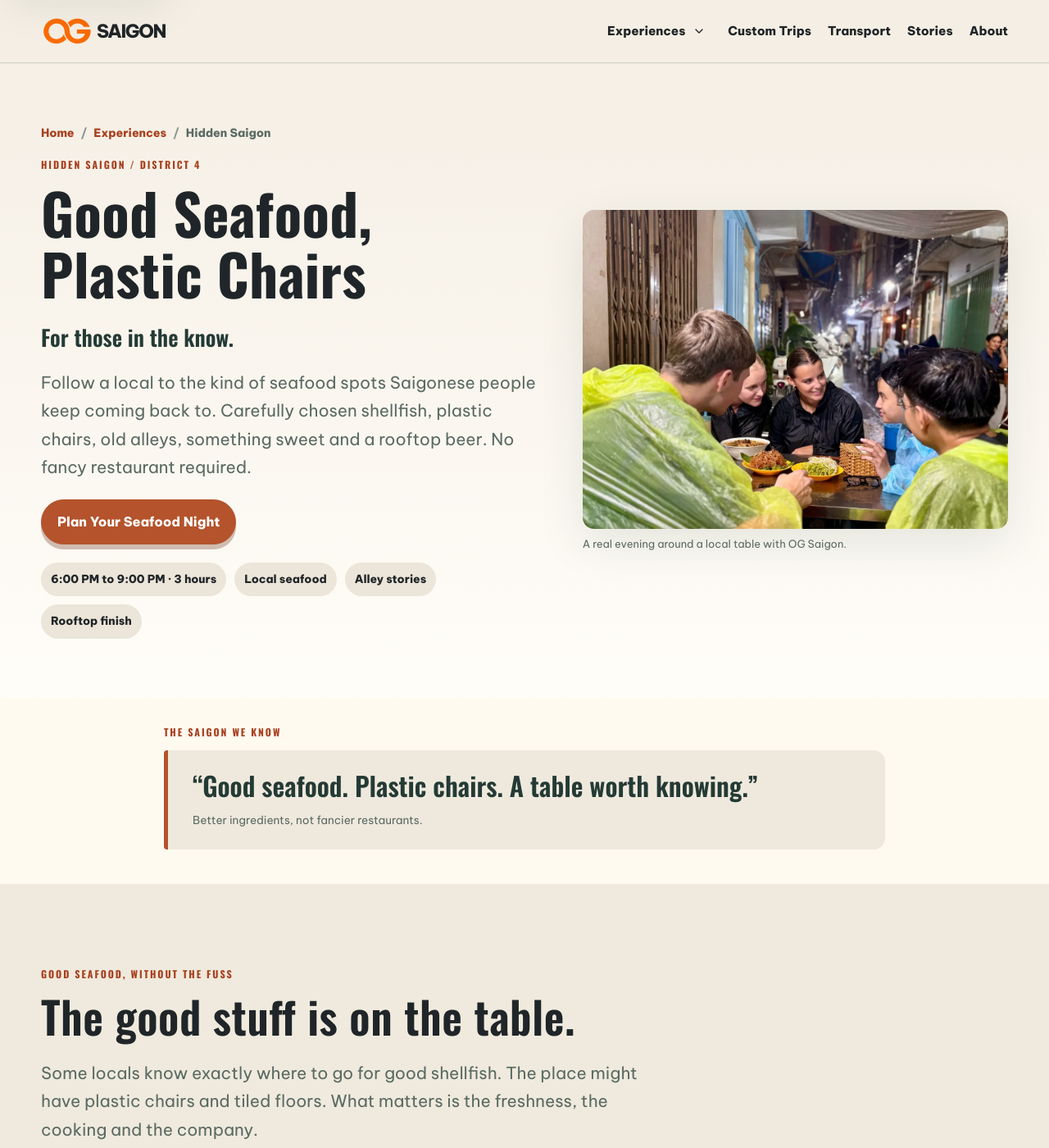
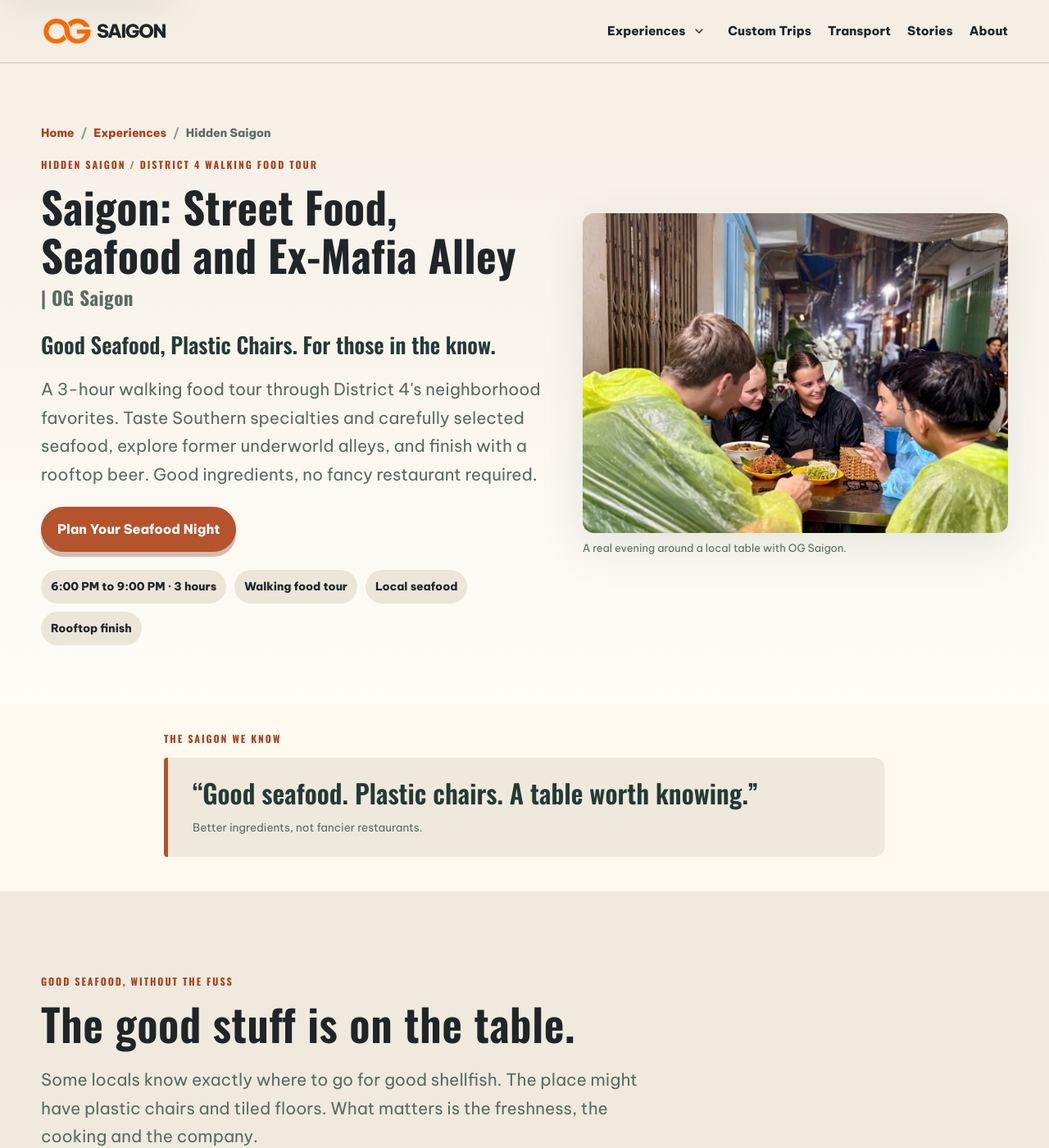
Before and after one commit to DSG2025/DSG2025.github.io, a Jekyll site: the page built from experiences/hidden-saigon/index.html, in a window 1280 px wide and 1400 px high. Shown: the whole window at 82% size. Built offline with Jekyll 4.4.1, drawn with Linux system fonts in a browser that asks for light colours; some web fonts are replaced; some of the changed text lies outside the part shown.

Commit message:
content(hidden-saigon): align GYG title and clarify walking food tour

```diff
--- a/assets/css/hidden-saigon-v2.css
+++ b/assets/css/hidden-saigon-v2.css
@@ -2,7 +2,8 @@
 .hidden-food { --hf-dark:#243a35; --hf-line:rgba(36,58,53,.16); }
 .hidden-food .hf-hero { padding-bottom:72px; }
 .hidden-food .hf-hero-grid { grid-template-columns:minmax(0,1.08fr) minmax(0,.92fr); gap:clamp(24px,4vw,56px); align-items:center; }
-.hidden-food .hf-hero h1 { font-size:clamp(2.65rem,5.4vw,4.65rem); line-height:1.08; max-width:760px; letter-spacing:.005em; }
+.hidden-food .hf-hero h1 { font-size:clamp(2.15rem,4.1vw,3.55rem); line-height:1.12; max-width:760px; letter-spacing:.005em; overflow-wrap:normal; }
+.hidden-food .hf-hero-brand { display:block; font-size:.44em; line-height:1.4; letter-spacing:.02em; margin-top:8px; color:var(--muted); }
 .hidden-food .hf-hero-quote { font-family:var(--type-display-font-family); font-size:clamp(1.3rem,2.1vw,1.75rem); font-weight:600; line-height:1.35; color:var(--hf-dark); margin:22px 0 12px; }
 .hidden-food .hf-hero .lead { max-width:620px; }
 .hidden-food .hf-hero-photo { margin:0; min-width:0; }
@@ -72,7 +73,8 @@
 }
 @media (max-width:700px) {
   .hidden-food .hf-hero { padding-top:38px; padding-bottom:50px; }
-  .hidden-food .hf-hero h1 { font-size:clamp(2.4rem,10vw,3.4rem); }
+  .hidden-food .hf-hero h1 { font-size:clamp(2.1rem,8.5vw,3rem); }
+  .hidden-food .hf-hero-brand { font-size:.48em; }
   .hidden-food .hf-intro { padding-top:24px; padding-bottom:34px; }
   .hidden-food .hf-quote { padding:21px 20px; }
   .hidden-food .hf-single-menu { padding:21px 20px; }
--- a/experiences/hidden-saigon/index.html
+++ b/experiences/hidden-saigon/index.html
@@ -7,12 +7,12 @@ layout: null
 <head>
 <meta charset="utf-8"/>
 <meta content="width=device-width,initial-scale=1" name="viewport"/>
-<title>Good Seafood, Plastic Chairs | Saigon Seafood Tour | OG Saigon</title>
-<meta content="A Saigon seafood evening for those in the know. Enjoy carefully chosen seafood at humble District 4 eateries, explore local alleys, taste chè and finish with a rooftop beer." name="description"/>
+<title>Saigon: Street Food, Seafood and Ex-Mafia Alley | OG Saigon</title>
+<meta content="Explore District 4 on a 3-hour Saigon walking food tour with local seafood, Southern favorites, old underworld alley stories and a rooftop beer." name="description"/>
 <meta content="index,follow,max-image-preview:large,max-snippet:-1,max-video-preview:-1" name="robots"/><link href="https://ogsaigon.com/experiences/hidden-saigon/" rel="canonical"/>
 <meta content="#16382f" name="theme-color"/>
-<meta content="Good Seafood, Plastic Chairs | Saigon Seafood Tour | OG Saigon" property="og:title"/>
-<meta content="A Saigon seafood evening for those in the know. Enjoy carefully chosen seafood at humble District 4 eateries, explore local alleys, taste chè and finish with a rooftop beer." property="og:description"/>
+<meta content="Saigon: Street Food, Seafood and Ex-Mafia Alley | OG Saigon" property="og:title"/>
+<meta content="Explore District 4 on a 3-hour Saigon walking food tour with local seafood, Southern favorites, old underworld alley stories and a rooftop beer." property="og:description"/>
 <meta content="website" property="og:type"/>
 <meta content="https://ogsaigon.com/experiences/hidden-saigon/" property="og:url"/>
 <meta content="https://ogsaigon.com/assets/images/grilled-seafood.webp" property="og:image"/><meta content="Scallops grilled with scallion oil at a local Saigon seafood stall" property="og:image:alt"/>
@@ -26,7 +26,7 @@ layout: null
 <link href="/assets/css/style.css" rel="stylesheet"/>
 <link href="/assets/css/hidden-saigon-v2.css" rel="stylesheet"/>
 <script type="application/ld+json">{"@context":"https://schema.org","@graph":[{"@type":"Organization","@id":"https://ogsaigon.com/#organization","name":"OG Saigon Experience & Transport","alternateName":"OG Saigon","url":"https://ogsaigon.com/","telephone":"+84938033395","areaServed":{"@type":"City","name":"Ho Chi Minh City"},"founder":{"@type":"Person","name":"Duy Nguyen"},"sameAs":["https://www.tripadvisor.com/Attraction_Review-g293925-d34420172-Reviews-OG_Saigon_Experience_Transport-Ho_Chi_Minh_City.html","https://www.getyourguide.com/og-saigon-experience--transport-s695288/","https://www.airbnb.com/experiences/7046435"],"logo":{"@type":"ImageObject","url":"https://ogsaigon.com/favicon-512x512.png"}},{"@type":"BreadcrumbList","itemListElement":[{"@type":"ListItem","position":1,"name":"Home","item":"https://ogsaigon.com/"},{"@type":"ListItem","position":2,"name":"Experiences","item":"https://ogsaigon.com/experiences/"},{"@type":"ListItem","position":3,"name":"Hidden Saigon","item":"https://ogsaigon.com/experiences/hidden-saigon/"}]}]}</script>
-<meta content="Good Seafood, Plastic Chairs | Saigon Seafood Tour | OG Saigon" name="twitter:title"/><meta content="A Saigon seafood evening for those in the know. Enjoy carefully chosen seafood at humble District 4 eateries, explore local alleys, taste chè and finish with a rooftop beer." name="twitter:description"/><meta content="https://ogsaigon.com/assets/images/grilled-seafood.webp" name="twitter:image"/></head>
+<meta content="Saigon: Street Food, Seafood and Ex-Mafia Alley | OG Saigon" name="twitter:title"/><meta content="Explore District 4 on a 3-hour Saigon walking food tour with local seafood, Southern favorites, old underworld alley stories and a rooftop beer." name="twitter:description"/><meta content="https://ogsaigon.com/assets/images/grilled-seafood.webp" name="twitter:image"/></head>
 <body>
 <a class="skip-link" href="#main-content">Skip to main content</a>
 {% include site-header.html %}
@@ -37,17 +37,17 @@ layout: null
         <nav class="breadcrumbs og-breadcrumbs" aria-label="Breadcrumb">
           <ol><li><a href="/">Home</a></li><li><a href="/experiences/">Experiences</a></li><li aria-current="page">Hidden Saigon</li></ol>
         </nav>
-        <div class="eyebrow">Hidden Saigon / District 4</div>
-        <h1 id="hf-title">Good Seafood, Plastic Chairs</h1>
-        <p class="hf-hero-quote">For those in the know.</p>
-        <p class="lead">Follow a local to the kind of seafood spots Saigonese people keep coming back to. Carefully chosen shellfish, plastic chairs, old alleys, something sweet and a rooftop beer. No fancy restaurant required.</p>
+        <div class="eyebrow">Hidden Saigon / District 4 Walking Food Tour</div>
+        <h1 id="hf-title">Saigon: Street Food, Seafood and Ex-Mafia Alley <span class="hf-hero-brand">| OG Saigon</span></h1>
+        <p class="hf-hero-quote">Good Seafood, Plastic Chairs. For those in the know.</p>
+        <p class="lead">A 3-hour walking food tour through District 4's neighborhood favorites. Taste Southern specialties and carefully selected seafood, explore former underworld alleys, and finish with a rooftop beer. Good ingredients, no fancy restaurant required.</p>
         <div class="hero-actions">
           <a class="btn primary" data-whatsapp-link="" href="https://wa.me/84938033395?text=Hi%20OG%20Saigon%2C%20I%27m%20interested%20in%20Good%20Seafood%2C%20Plastic%20Chairs.%20Could%20you%20tell%20me%20more%3F" rel="noopener" target="_blank">Plan Your Seafood Night</a>
         </div>
         <div class="facts" aria-label="Experience at a glance">
           <span class="fact">6:00 PM to 9:00 PM · 3 hours</span>
+          <span class="fact">Walking food tour</span>
           <span class="fact">Local seafood</span>
-          <span class="fact">Alley stories</span>
           <span class="fact">Rooftop finish</span>
         </div>
       </div>
@@ -143,14 +143,14 @@ layout: null
       <div class="hf-section-head">
         <p class="eyebrow">A typical evening</p>
         <h2 id="hf-flow-title">From Xóm Chiếu to a rooftop beer.</h2>
-        <p class="lead">6:00 PM to 9:00 PM (3 hours). Six stops through District 4; their order may shift with local conditions.</p>
+        <p class="lead">6:00 PM to 9:00 PM (3 hours). A guided walking food tour through six District 4 stops; their order may shift with local conditions.</p>
       </div>
       <div class="hf-flow-card">
         <ol class="hf-flow-steps">
           <li><span class="hf-flow-stop">Meet in District 4</span><span>Get to know your local host.</span></li>
           <li><span class="hf-flow-stop">Xóm Chiếu market area</span><span>Start with bánh xèo, seafood bánh khọt and a drink.</span></li>
           <li><span class="hf-flow-stop">Hãng Phân</span><span>Sit down for carefully selected seafood and drinks at a humble local eatery.</span></li>
-          <li><span class="hf-flow-stop">Alleys toward Tôn Đản</span><span>Walk through the neighborhood and hear the stories behind its changing streets.</span></li>
+          <li><span class="hf-flow-stop">Alleys toward Tôn Đản</span><span>Walk the old streets once linked to District 4's underworld and hear how the neighborhood has changed.</span></li>
           <li><span class="hf-flow-stop">Chợ 200</span><span>Make room for a bowl of chè.</span></li>
           <li><span class="hf-flow-stop">Local rooftop</span><span>End with one bottled beer included. Additional drinks are extra.</span></li>
         </ol>
```
